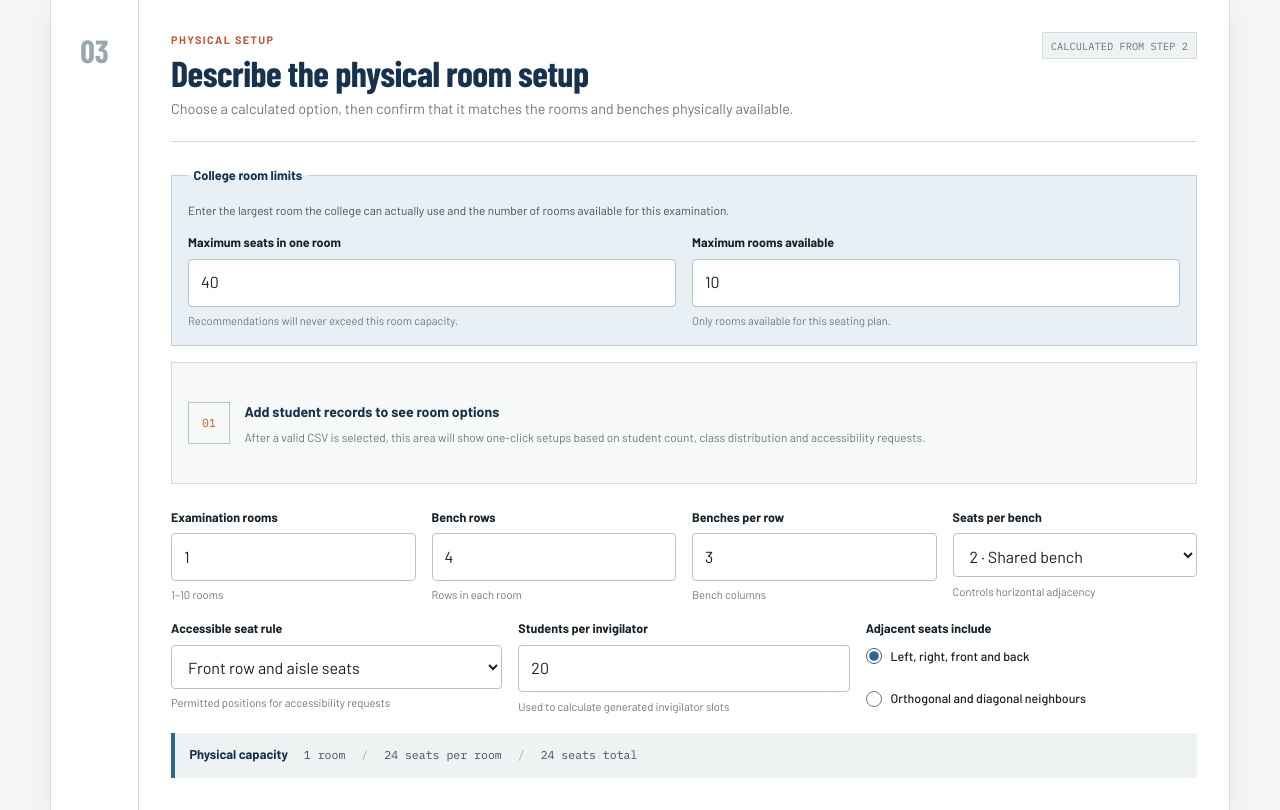
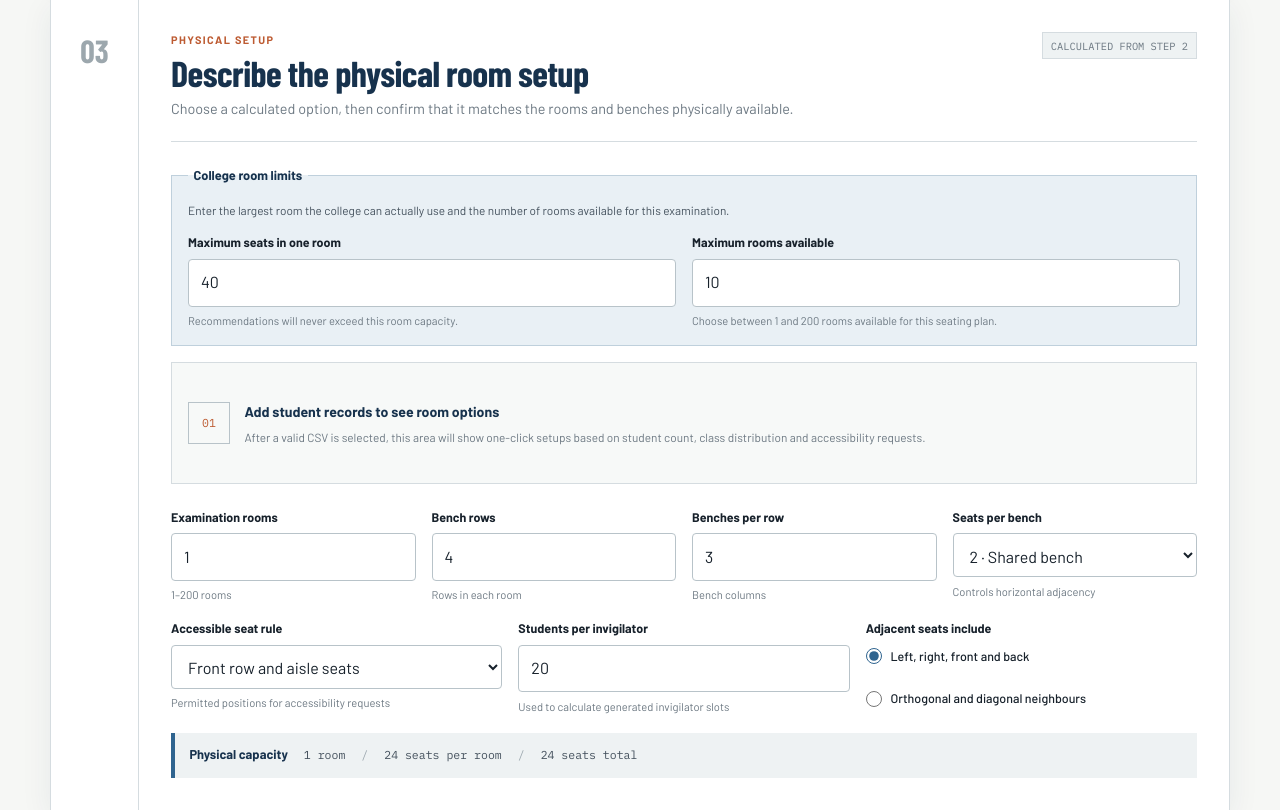
Before and after one commit to divya-aicodes/smart-seating-arrangement, a Flask app: page / in a window 1280 px wide. Shown: the part 1360-2170 px from the top of the page. Run offline with Flask 3, Linux system fonts and the light colour scheme; a user stored in the database is signed in; tables that the repository leaves empty hold one stand-in row (values such as "Sample post"); some libraries are stand-ins or nearby versions.

Commit message:
Allow up to 200 examination rooms

```diff
--- a/app.py
+++ b/app.py
@@ -705,7 +705,7 @@ def layout_recommendations():
             "max_rooms",
             10,
             1,
-            10,
+            200,
             "Maximum rooms available",
         )
         csv_file = request.files.get("csv_file")
@@ -931,7 +931,7 @@ def assign():
                 )
                 return redirect(url_for("jobs.detail", job_id=job.id))
         else:
-            num_rooms = parse_bounded_int("num_rooms", 1, 1, 10, "Number of rooms")
+            num_rooms = parse_bounded_int("num_rooms", 1, 1, 200, "Number of rooms")
             rows = parse_bounded_int("rows", 4, 1, 20, "Rows per room")
             cols = parse_bounded_int("cols", 3, 1, 15, "Benches per row")
             seats_per_bench = parse_bounded_int(
--- a/templates/index.html
+++ b/templates/index.html
@@ -156,8 +156,8 @@
                         </div>
                         <div class="field-group">
                             <label for="max_rooms">Maximum rooms available</label>
-                            <input id="max_rooms" name="max_rooms" class="field-control" type="number" value="10" min="1" max="10" required>
-                            <small class="field-help">Only rooms available for this seating plan.</small>
+                            <input id="max_rooms" name="max_rooms" class="field-control" type="number" value="10" min="1" max="200" required>
+                            <small class="field-help">Choose between 1 and 200 rooms available for this seating plan.</small>
                         </div>
                     </div>
                 </fieldset>
@@ -182,8 +182,8 @@
                 <div class="field-grid field-grid-four layout-entry-fields">
                     <div class="field-group">
                         <label for="num_rooms">Examination rooms</label>
-                        <input id="num_rooms" name="num_rooms" class="field-control" type="number" value="1" min="1" max="10" required>
-                        <small class="field-help">1–10 rooms</small>
+                        <input id="num_rooms" name="num_rooms" class="field-control" type="number" value="1" min="1" max="200" required>
+                        <small class="field-help">1–200 rooms</small>
                     </div>
                     <div class="field-group">
                         <label for="rows">Bench rows</label>
```
Also changed, not shown: tests/test_app.py (+40 -1 lines), README.md.
